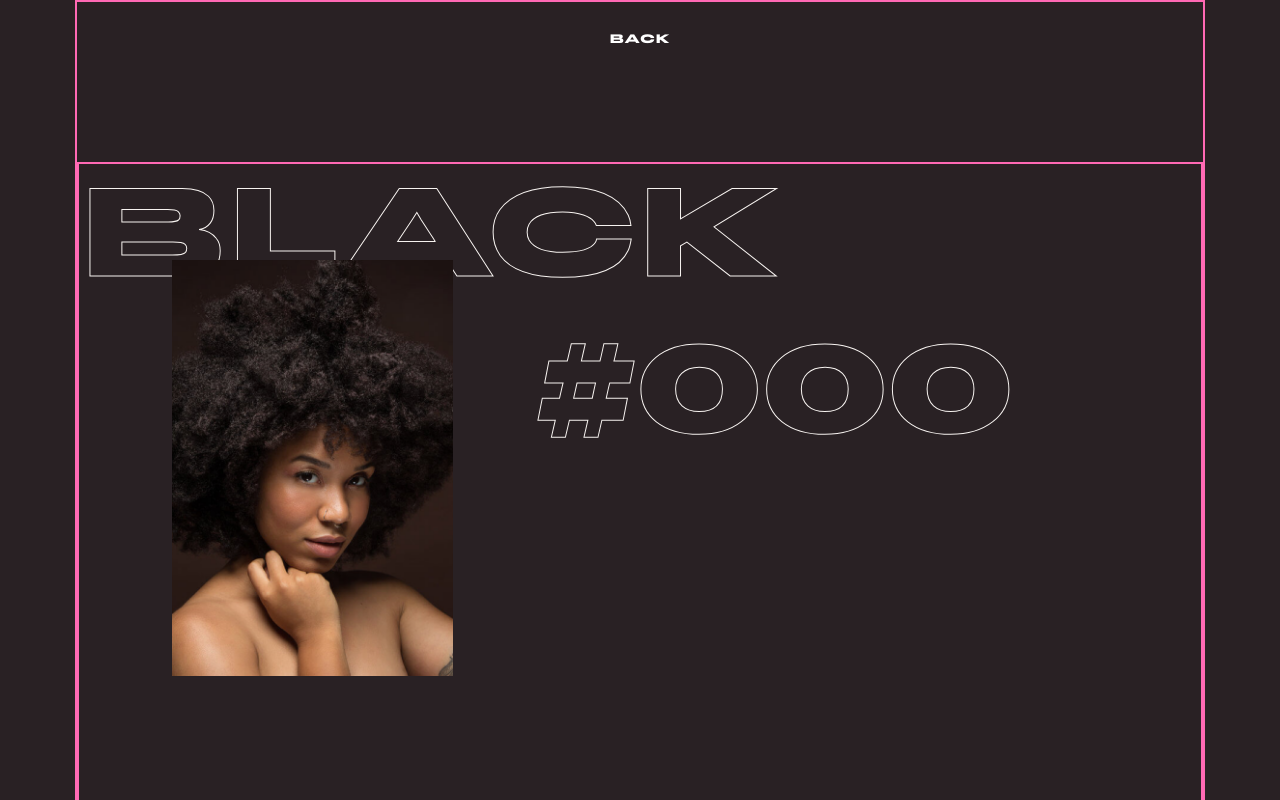
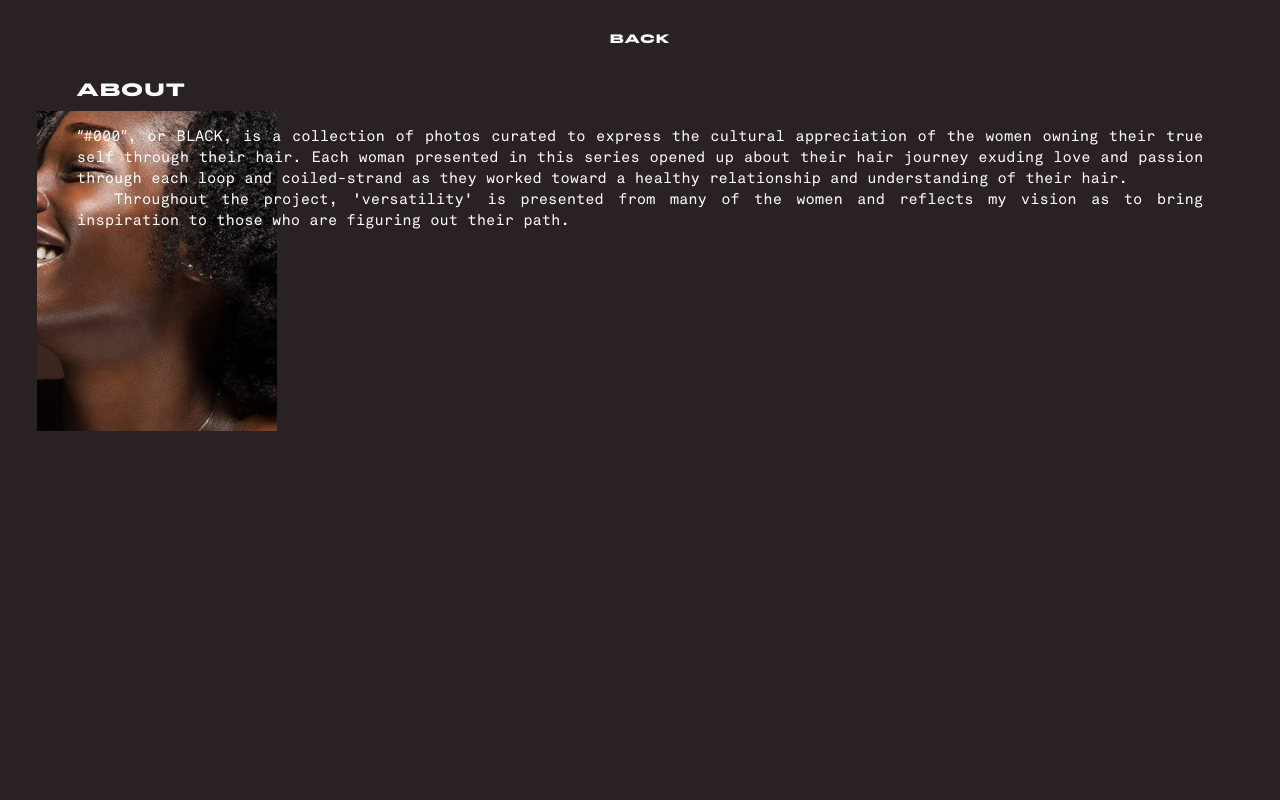
Before and after one commit to ohiosveryown/black-000-2020, a Nuxt app: page /info in a window 1280 px wide. Shown: the top 800 px of the page. Built offline with nearby package versions, Linux system fonts and the light colour scheme.

Commit message:
Began about on info view

```diff
--- a/assets/style/type.scss
+++ b/assets/style/type.scss
@@ -33,3 +33,4 @@
 
 .taj { text-align: justify; }
 .tar { text-align: right; }
+.tac { text-align: center; }
--- a/pages/info.vue
+++ b/pages/info.vue
@@ -1,20 +1,16 @@
 <template>
-  <main class="debug width">
+  <main class="width">
 
     <!-- header -->
     <nuxt-link to="/">
       <Header title='back'/>
     </nuxt-link>
 
-    <header class="debug intro">
-      <div class="title f-titling uc">
-        <h1>black</h1>
-        <h1 class="tar">#000</h1>
-      </div>
-      <figure class="intro-image-01">
-        <img src="../assets/img/info/01@2x.png" alt="">
-      </figure>
-    </header>
+    <section class="about">
+      <h2 class="f-titling uc">About</h2>
+      <p class="f-akkurat taj">“#000”, or BLACK, is a collection of photos curated to express the cultural appreciation of the women owning their true self through their hair. Each woman presented in this series opened up about their hair journey exuding love and passion through each loop and coiled-strand as they worked toward a healthy relationship and understanding of their hair.</p>
+      <p class="f-akkurat taj">Throughout the project, 'versatility' is presented from many of the women and reflects my vision as to bring inspiration to those who are figuring out their path.</p>
+    </section>
 
   </main>
 </template>
@@ -23,34 +19,26 @@
 <style lang="scss" scoped>
   @import '~/assets/style/grid.scss';
 
-  .intro {
+  h2 { margin-bottom: 2.4rem; font-size: 1.6rem; }
+  p { font-size: 1.5rem; }
+  p + p { text-indent: 4ch; }
+
+  .about {
     position: relative;
-    margin-top: 16rem;
-    min-height: 112rem;
+    padding: 8rem 0 20rem
   }
 
-  .title {
-    position: relative;
-    color: transparent;
-    text-stroke: 1px var(--cloud);
-    -webkit-text-stroke: 1px var(--cloud);
-
-    @include breakpoint(mdl) {
-      width: grid-width(10);
-      /* font-size: 4.8vw; */
-      font-size: 5.6rem;
-    }
+  .about:after {
+    display: block;
+    position: absolute;
+    z-index: var(--z0);
+    bottom: 0; left: -4rem;
+    width: 24rem; height: 32rem;
+    content: '';
+    background: url('../assets/img/info/03@2x.png') no-repeat center center;
+    background-size: cover;
   }
 
-  .intro-image-01 {
-    position: absolute;
-    top: 9.6rem;
-
-    @include breakpoint(mdl) {
-      margin-left: grid-width(1);
-      width: grid-width(3);
-    }
-  }
 </style>
 
 
```
Also changed, not shown: assets/img/info/02@2x.png (added), assets/img/info/03@2x.png (added).
